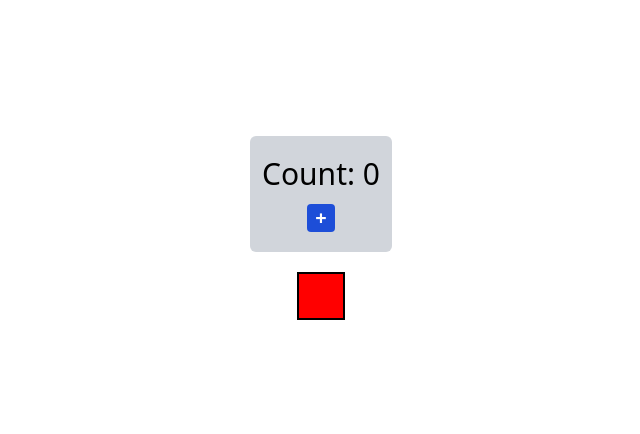
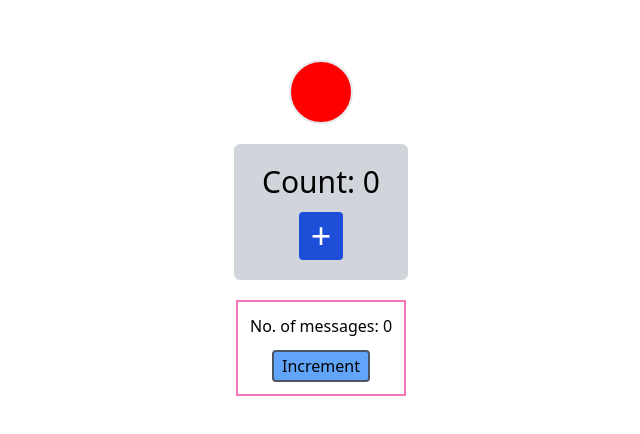
Before and after one commit to mahfuzurrahman98/Playing-with-React-TS, a React (Vite) app: page / in a window 1280 px wide. Shown: the part 172-606 px from the top of the page, without its empty margins (319-959 px from the left). Built offline with nearby package versions, Linux system fonts and the light colour scheme.

Commit message:
learning useCallback hook in react

```diff
--- a/src/App.tsx
+++ b/src/App.tsx
@@ -1,8 +1,8 @@
 // import ListGroup from './components/ListGroup';
 
-// import UseCallback from './components/UseCallBack';
+import UseCallBack from './components/UseCallBack';
 
-import ReactMemo from './components/ReactMemo';
+// import ReactMemo from './components/ReactMemo';
 
 // import UseReducer2 from './components/UseReducer2';
 
@@ -36,9 +36,9 @@ const App: React.FC = () => {
 
       {/* <Main /> */}
 
-      <ReactMemo />
+      {/* <ReactMemo /> */}
 
-      {/* <UseCallback /> */}
+      <UseCallBack />
     </div>
   );
 };
--- /dev/null
+++ b/src/components/UseCallBack.tsx
@@ -0,0 +1,65 @@
+import { FC, memo, useCallback, useState } from 'react';
+
+type MessageProps = {
+  countValue: number;
+  handleClick: () => void;
+};
+
+const ReactMemo: FC = () => {
+  const [count, setCount] = useState(0);
+  const [toggleValue, setToggleValue] = useState(false);
+
+  const incrementCount = useCallback((): void => {
+    setCount((prevCount) => prevCount + 1);
+  }, []);
+
+  const toggleColor = (): void => {
+    setToggleValue(!toggleValue);
+  };
+
+  console.log('Main component rendered');
+
+  return (
+    <div className="flex flex-col justify-center items-center h-screen">
+      <div
+        className="p-5 border-2 w-16 h-16 mb-5 cursor-pointer"
+        style={{
+          backgroundColor: toggleValue ? 'green' : 'red',
+          borderRadius: toggleValue ? '' : '50%',
+        }}
+        onClick={toggleColor}
+      ></div>
+
+      <div className="text-center mb-5 bg-gray-300 px-7 py-5 rounded-md">
+        <h1 className="text-3xl mb-3">Count: {count}</h1>
+        <button
+          className="bg-blue-700 hover:bg-blue-600 text-white text-4xl py-1 px-3 rounded"
+          onClick={incrementCount}
+        >
+          +
+        </button>
+      </div>
+      <MemoedMessage countValue={count} handleClick={incrementCount} />
+    </div>
+  );
+};
+
+const Message: FC<MessageProps> = ({ countValue, handleClick }) => {
+  console.log(`Message component rendered with count = ${countValue}`);
+
+  return (
+    <div className="flex flex-col items-center border-2 border-pink-400 p-3">
+      <p className="mb-3">No. of messages: {countValue}</p>
+      <button
+        className="bg-blue-400 border-2 border-gray-600 px-2 py-[2px] rounded"
+        onClick={handleClick}
+      >
+        Increment
+      </button>
+    </div>
+  );
+};
+
+const MemoedMessage = memo(Message);
+
+export default ReactMemo;
```
